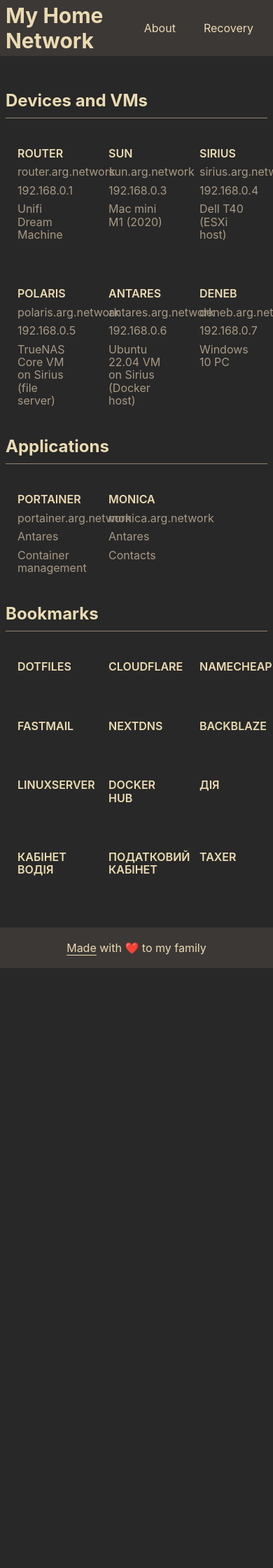
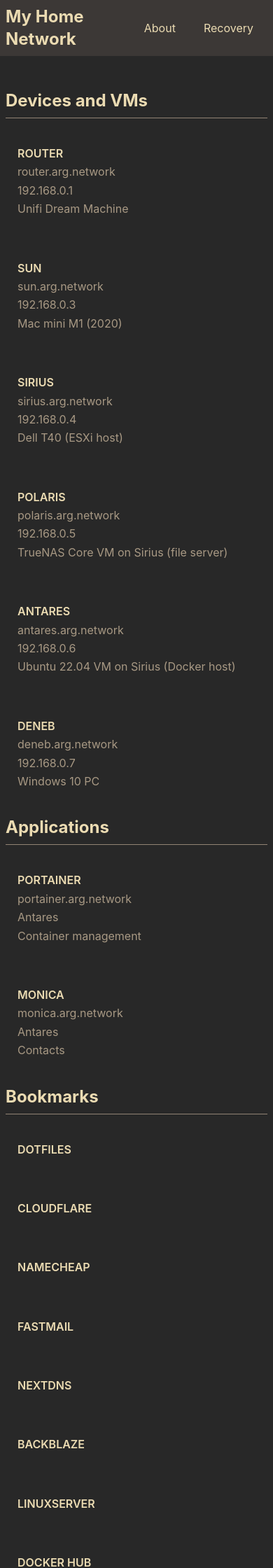
Before and after one commit to arg/dotfiles, a Jekyll site: the page built from docs/index.html, in a window 390 px wide. Shown: the top 2240 px of the page at 70% size. Built offline with Jekyll 4.4.1, drawn with Linux system fonts in a browser that asks for light colours; before the commit the page ends 1383 px from its top, so only the background shows below that.

Commit message:
Better styling for small screens

```diff
--- a/docs/_layouts/default.html
+++ b/docs/_layouts/default.html
@@ -3,7 +3,7 @@
   <head>
     <meta charset="utf-8" />
     <title>{{ site.title }}</title>
-    <meta name="viewport" content="width=device-width, initial-scale=1" />
+    <meta name="viewport" content="width=device-width, initial-scale=1.0, maximum-scale=1.0, user-scalable=no" />
     <meta name="description" content="{{ site.description }}" />
     <meta property="og:title" content="{{ site.title }}" />
     <meta property="og:description" content="{{ site.description }}" />
--- a/docs/assets/css/style.scss
+++ b/docs/assets/css/style.scss
@@ -120,10 +120,17 @@
 }
 
 header h1 {
-  font-size: 1.875rem;
-  line-height: 2.25rem;
+  font-size: 1.5rem;
+  line-height: 2rem;
   flex: 1 1 0%;
   margin: 0;
+}
+
+@media (min-width: 500px) {
+  header h1 {
+    font-size: 1.875rem;
+  line-height: 2.25rem;
+  }
 }
 
 header nav {
@@ -165,9 +172,15 @@
 
 .grid {
   display: grid;
-  grid-template-columns: repeat(3, minmax(0, 1fr));
+  grid-template-columns: repeat(1, minmax(0, 1fr));
   grid-auto-flow: row;
   gap: 1rem;
+}
+
+@media (min-width: 500px) {
+  .grid {
+    grid-template-columns: repeat(3, minmax(0, 1fr));
+  }
 }
 
 .grid a {
```
